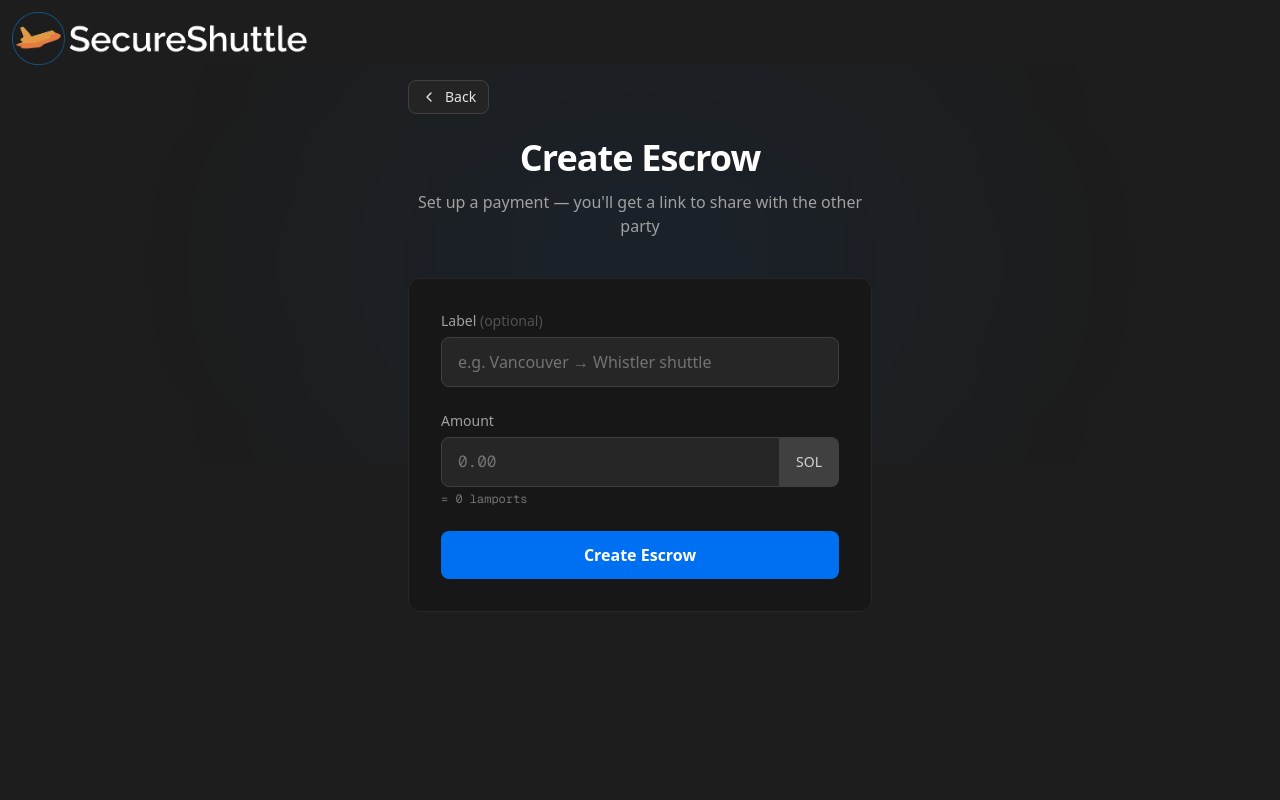
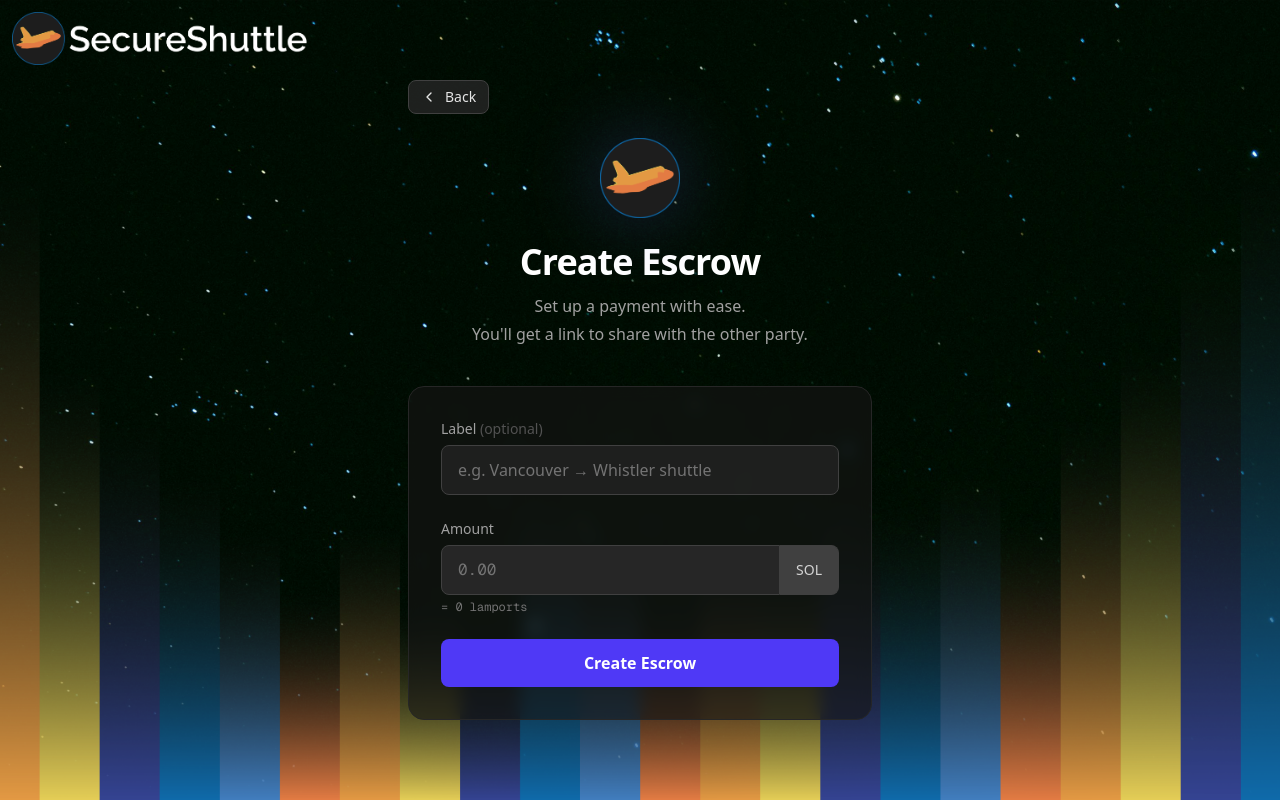
Before and after one commit to j-z-w/secure-shuttle, a Next.js app in the folder frontend/: page /newEscrow in a window 1280 px wide. Built offline with nearby package versions, Linux system fonts and the light colour scheme; no server answers.

Commit message:
new create escrow page

```diff
--- a/frontend/app/newEscrow/page.tsx
+++ b/frontend/app/newEscrow/page.tsx
@@ -60,14 +60,31 @@ export default function NewEscrowPage() {
   }
 
   return (
-    <div className="min-h-screen bg-[#1d1d1d] text-white">
-      <div className="pointer-events-none absolute inset-x-0 top-16 flex justify-center overflow-hidden">
-        <div className="w-[600px] h-[400px] bg-[#0070f3]/6 rounded-full blur-[120px]" />
-      </div>
+    <div className="relative min-h-screen text-white overflow-hidden">
+      {/* Background — same as homepage */}
+      <div
+        className="absolute inset-0 z-0"
+        style={{
+          backgroundImage: "url('/backgroundStars.webp')",
+          backgroundSize: "cover",
+          backgroundPosition: "center",
+          backgroundRepeat: "no-repeat",
+        }}
+      />
 
-      <div className="relative max-w-lg mx-auto px-4 sm:px-6 py-12 sm:py-20">
+      <div className="relative z-10 max-w-lg mx-auto px-4 sm:px-6 py-12 sm:py-20">
         <div className="mb-6">
           <BackButton fallbackHref="/dashboard" />
+        </div>
+
+        {/* Logo icon */}
+        <div className="flex justify-center mb-6">
+          {/* eslint-disable-next-line @next/next/no-img-element */}
+          <img
+            src="/logo-icon.webp"
+            alt="Secure Shuttle"
+            className="h-20 w-20 drop-shadow-[0_0_40px_rgba(99,102,241,0.3)]"
+          />
         </div>
 
         {/* Header */}
@@ -76,13 +93,15 @@ export default function NewEscrowPage() {
             Create Escrow
           </h1>
           <p className="mt-3 text-neutral-400">
-            Set up a payment — you&apos;ll get a link to share with the other
-            party
+            Set up a payment with ease.
+          </p>
+          <p className="mt-1 text-neutral-400">
+            You&apos;ll get a link to share with the other party.
           </p>
         </div>
 
         {/* Form */}
-        <div className="bg-neutral-900 rounded-xl p-6 sm:p-8 border border-neutral-800">
+        <div className="bg-neutral-900/60 backdrop-blur rounded-2xl p-6 sm:p-8 border border-neutral-800">
           <div className="space-y-6">
             <div>
               <label className="block text-sm text-neutral-400 mb-1.5">
@@ -93,7 +112,7 @@ export default function NewEscrowPage() {
                 value={label}
                 onChange={(e) => setLabel(e.target.value)}
                 placeholder="e.g. Vancouver → Whistler shuttle"
-                className="w-full bg-neutral-800 border border-neutral-700 rounded-lg px-4 py-3 text-white placeholder-neutral-500 outline-none transition-colors focus:border-[#0070f3]"
+                className="w-full bg-neutral-800/70 border border-neutral-700 rounded-lg px-4 py-3 text-white placeholder-neutral-500 outline-none transition-colors focus:border-indigo-500"
               />
             </div>
 
@@ -115,7 +134,7 @@ export default function NewEscrowPage() {
             <button
               onClick={handleSubmit}
               disabled={isSubmitting}
-              className="w-full bg-[#0070f3] hover:bg-[#005bc4] disabled:bg-[#003d80] transition-colors py-3 rounded-lg font-semibold cursor-pointer disabled:cursor-not-allowed flex items-center justify-center gap-2"
+              className="w-full bg-indigo-600 hover:bg-indigo-500 disabled:bg-indigo-800 transition-all py-3 rounded-lg font-semibold cursor-pointer disabled:cursor-not-allowed flex items-center justify-center gap-2 hover:shadow-[0_0_30px_rgba(99,102,241,0.3)]"
             >
               {isSubmitting ? (
                 <>
```
